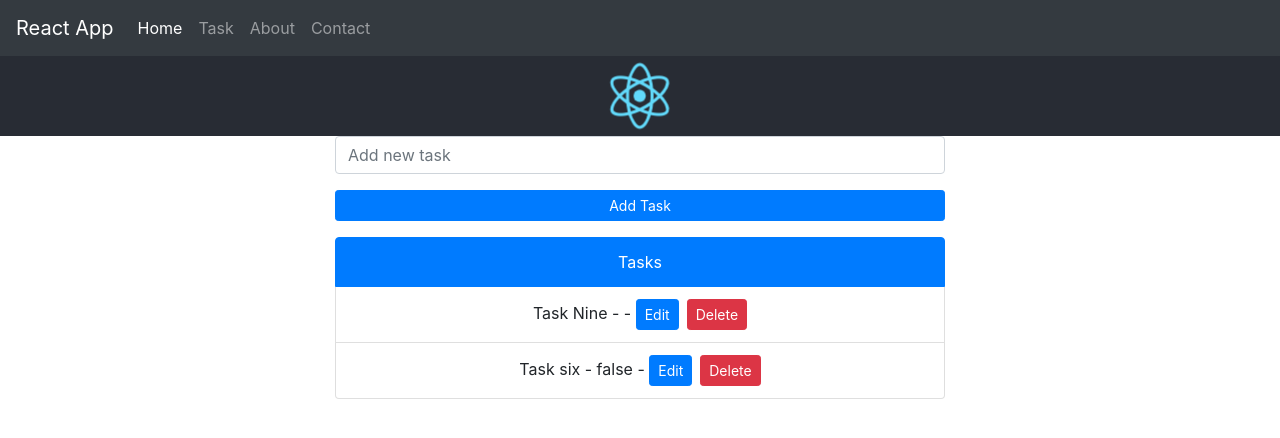
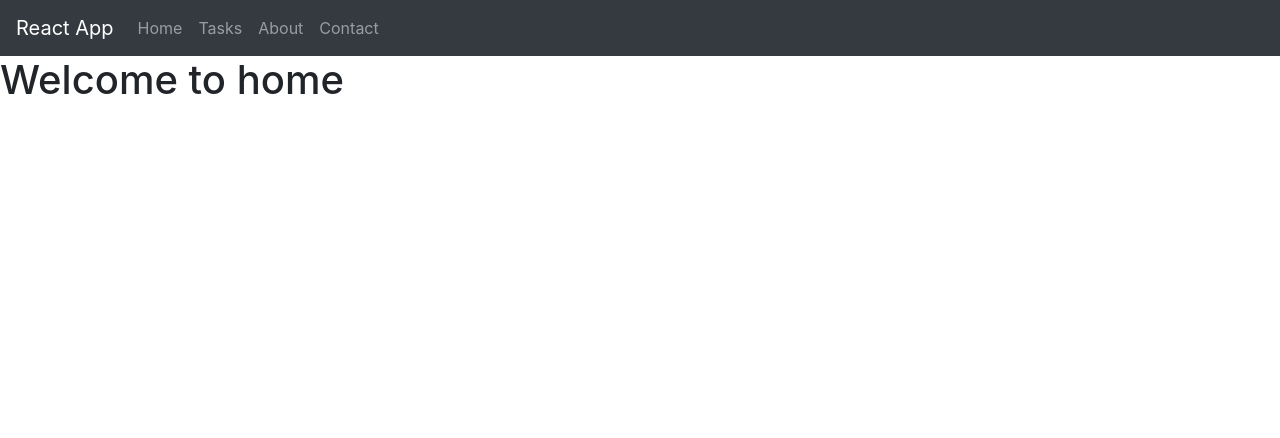
Before and after one commit to shibbirweb/reactjs-practice, a React (Create React App) app: page / in a window 1280 px wide. Shown: the top 438 px of the page. Built offline with nearby package versions, Linux system fonts and the light colour scheme; data requests are answered from the project's data file.

Commit message:
Implement react route and 404 page

```diff
--- a/src/App.js
+++ b/src/App.js
@@ -1,5 +1,4 @@
-import React, {Fragment} from "react";
-import Tasks from "./components/Pages/Tasks";
+import React from "react";
 import Navbar from "./components/Navbar";
 
 
@@ -7,10 +6,7 @@ class App extends React.Component {
 
     render() {
         return (
-            <Fragment>
-                <Navbar/>
-                <Tasks/>
-            </Fragment>
+            <Navbar/>
         );
     }
 }
--- a/src/components/Navbar.js
+++ b/src/components/Navbar.js
@@ -1,6 +1,12 @@
-import React, {Component} from 'react'
+import React, {Component, Fragment} from 'react'
+import {BrowserRouter as Router, Route, Link, Switch} from "react-router-dom"
+import Tasks from "./Pages/Tasks"
+import Home from "./Pages/Home"
+import About from "./Pages/About"
+import Contact from "./Pages/Contact"
+import NoMatch from "./Pages/NoMatch"
 
-class Navbar extends Component{
+class Navbar extends Component {
     constructor(props) {
         super(props);
     }
@@ -8,8 +14,10 @@ class Navbar extends Component{
 
     render() {
         return (
+            <Router>
+                <Fragment>
                     <nav className="navbar navbar-expand-lg navbar-dark bg-dark">
-                <a className="navbar-brand" href="/">React App</a>
+                        <Link className="navbar-brand" to="/">React App</Link>
                         <button className="navbar-toggler" type="button" data-toggle="collapse"
                                 data-target="#navbarSupportedContent" aria-controls="navbarSupportedContent"
                                 aria-expanded="false" aria-label="Toggle navigation">
@@ -18,21 +26,33 @@ class Navbar extends Component{
 
                         <div className="collapse navbar-collapse" id="navbarSupportedContent">
                             <ul className="navbar-nav mr-auto">
-                        <li className="nav-item active">
-                            <a className="nav-link" href="#">Home <span className="sr-only">(current)</span></a>
+                                <li className="nav-item">
+                                    <Link className="nav-link" to="/">Home <span
+                                        className="sr-only">(current)</span></Link>
                                 </li>
                                 <li className="nav-item">
-                            <a className="nav-link" href="#">Task</a>
+                                    <Link className="nav-link" to="/tasks">Tasks</Link>
                                 </li>
                                 <li className="nav-item">
-                            <a className="nav-link" href="#">About</a>
+                                    <Link className="nav-link" to="/about">About</Link>
                                 </li>
                                 <li className="nav-item">
-                            <a className="nav-link" href="#">Contact</a>
+                                    <Link className="nav-link" to="/contact">Contact</Link>
                                 </li>
                             </ul>
                         </div>
                     </nav>
+
+
+                    <Switch>
+                        <Route exact path="/" component={Home}/>
+                        <Route path="/contact" component={Contact}/>
+                        <Route path="/tasks" component={Tasks}/>
+                        <Route path="/about" component={About}/>
+                        <Route path="*" component={NoMatch}/>
+                    </Switch>
+                </Fragment>
+            </Router>
         )
     }
 }
--- a/src/components/Pages/About.js
+++ b/src/components/Pages/About.js
@@ -7,6 +7,9 @@ class About extends Component{
     }
 
     render(){
+        return (
+            <h1>Welcome to About</h1>
+        )
     }
 }
 
--- a/src/components/Pages/Contact.js
+++ b/src/components/Pages/Contact.js
@@ -6,7 +6,9 @@ class Contact extends Component{
     }
 
     render() {
-
+        return (
+            <h1>Welcome to contact</h1>
+        )
     }
 }
 
--- a/src/components/Pages/Home.js
+++ b/src/components/Pages/Home.js
@@ -8,7 +8,9 @@ class Home extends Component{
 
 
     render() {
-
+        return (
+            <h1>Welcome to home</h1>
+        )
     }
 }
 
--- /dev/null
+++ b/src/components/Pages/NoMatch.js
@@ -0,0 +1,16 @@
+import React, {Component} from "react"
+
+class NoMatch extends Component{
+    constructor(props) {
+        super(props)
+    }
+
+
+    render() {
+        return (
+            <h1 className="text-center">404 Not Found</h1>
+        )
+    }
+}
+
+export default NoMatch;
```
Lines whose indentation alone changed are shown as unchanged.
